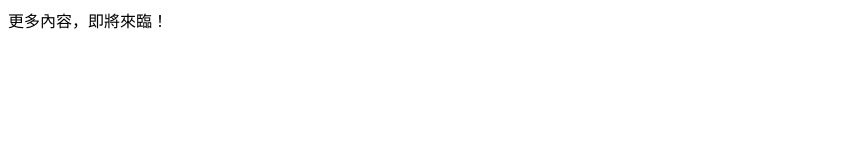
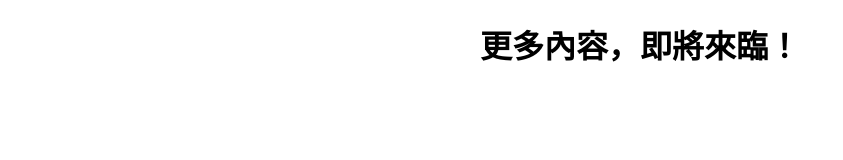
Before and after one commit to Yi-Website/49.yt, a plain HTML site: page index.html in a window 1280 px wide. Shown: the whole page, without its empty margins (0-843 px from the left). Drawn offline with Linux system fonts and the light colour scheme.

Commit message:
Update index.html

```diff
--- a/index.html
+++ b/index.html
@@ -11,12 +11,13 @@
         body,
         html {
             font-family: 'Noto Sans TC', sans-serif;
+            text-align:center;
         }
     </style>
 </head>
 
 <body>
-    更多內容，即將來臨！
+    <h1>更多內容，即將來臨！</h1>
 </body>
 
 </html>
```
